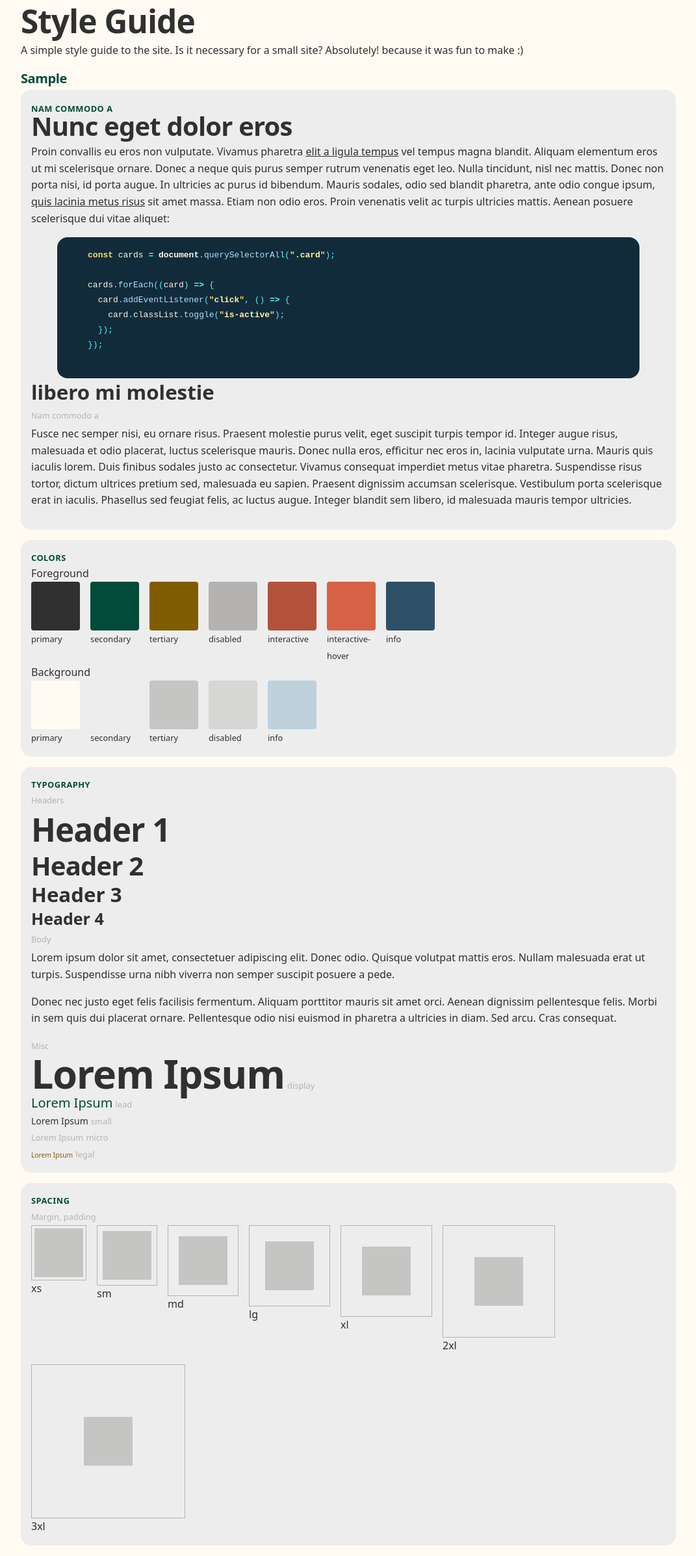
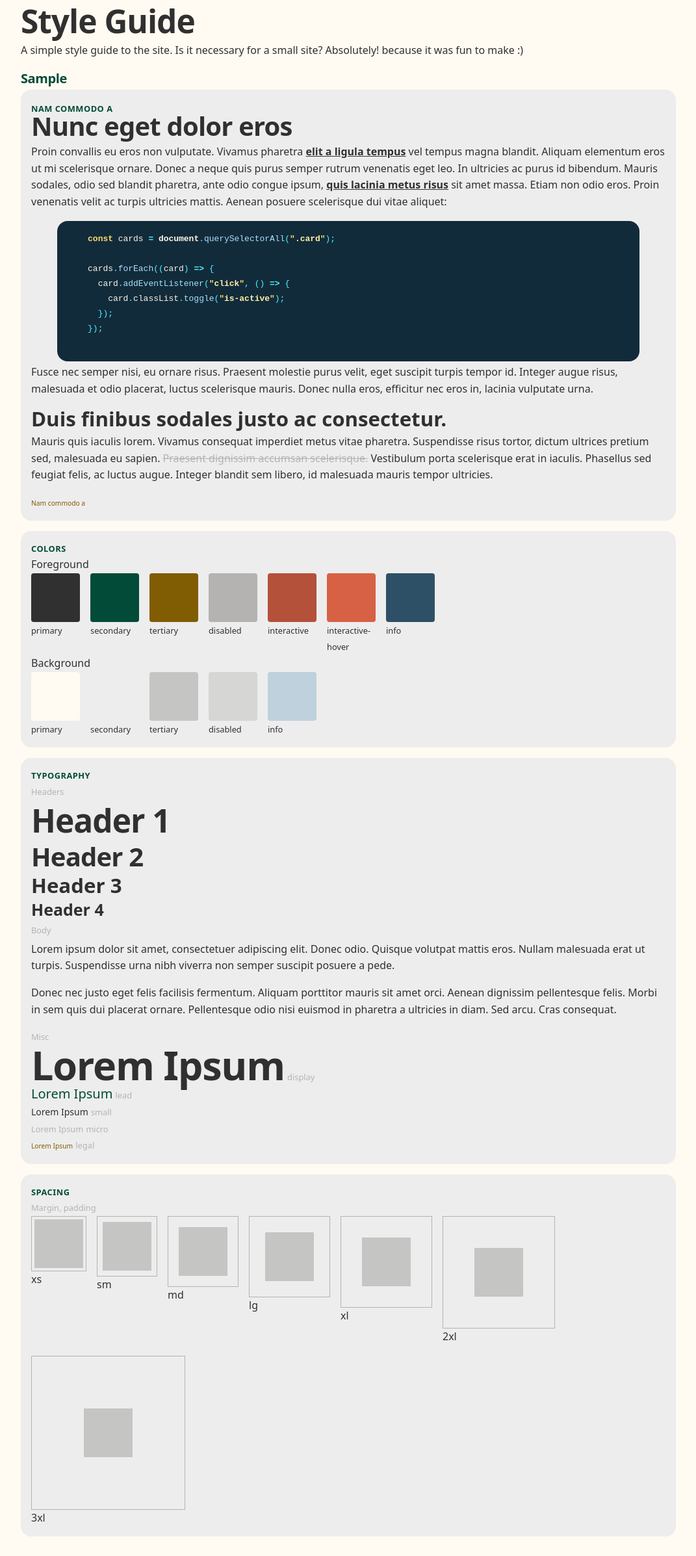
Before and after one commit to douten/minh.codes, a Jekyll site: the page built from style-guide.html, in a window 1280 px wide. Shown: the whole page at 65% size, without its empty margins (104-1175 px from the left). Built offline with Jekyll 4.4.1, drawn with Linux system fonts in a browser that asks for light colours.

Commit message:
[3] update anchor styling.

```diff
--- a/_sass/_helpers.scss
+++ b/_sass/_helpers.scss
@@ -156,7 +156,14 @@ $spacing: (
     box-sizing: content-box;
 }
 
-/* Display */
+// --- Typography -------------------------------
+.line-through {
+    text-decoration: line-through;
+}
+
+
+// --- Block -------------------------------
+/* --- Displays --- */
 .flex        { display: flex; }
 .inline-flex { display: inline-flex; }
 
@@ -173,7 +180,7 @@ $spacing: (
 .gap-md { gap: var(--space-md); }
 .gap-lg { gap: var(--space-lg); }
 
-// Block Styling
+/* --- Resets --- */
 .list-none {
     list-style: none;
     margin: 0;
--- a/_sass/_typography.scss
+++ b/_sass/_typography.scss
@@ -25,6 +25,20 @@ h4 { font-size: var(--text-lg); font-weight: var(--weight-semibold); }
 p {
     margin-block-start: var(--space-xs);
     margin-block-end: var(--space-md);
+}
+
+a {
+    color: var(--color-fg-interactive-default);
+    font-weight: var(--weight-semibold);
+
+    &:visited {
+        color: var(--color-fg-interactive-default);
+        text-decoration-style: dashed;
+    }
+
+    &:hover {
+        color: var(--color-fg-interactive-hover)
+    }
 }
 
 .display {
--- a/_sass/_variables.scss
+++ b/_sass/_variables.scss
@@ -19,7 +19,7 @@
 
     // --- Semantic color ------------------------
     // Foreground
-    --color-fg-primary: light-dark(#313030, #d6d6d5); // neutral 65%, 65%
+    --color-fg-primary: light-dark(#313030, #cbcac9); // neutral 65%, 55%
     --color-fg-secondary: light-dark(#024b38, #e0ecc4); // secondary 65%,
     --color-fg-tertiary: light-dark(#805c02, #ffdb81); // primary 50%,
     --color-fg-disabled: light-dark(#b4b3b2, #5a5a58); // neutral 35%, 35%
--- a/style-guide.html
+++ b/style-guide.html
@@ -14,7 +14,10 @@ code_highlight: true
     <span class="eyebrow">Nam commodo a</span>
     <h2>Nunc eget dolor eros</h2>
     <p>
-        Proin convallis eu eros non vulputate. Vivamus pharetra <a href="#">elit a ligula tempus</a> vel tempus magna blandit. Aliquam elementum eros ut mi scelerisque ornare. Donec a neque quis purus semper rutrum venenatis eget leo. Nulla tincidunt, nisl nec mattis. Donec non porta nisi, id porta augue. In ultricies ac purus id bibendum. Mauris sodales, odio sed blandit pharetra, ante odio congue ipsum, <a href="#">quis lacinia metus risus</a> sit amet massa. Etiam non odio eros. Proin venenatis velit ac turpis ultricies mattis. Aenean posuere scelerisque dui vitae aliquet:
+        Proin convallis eu eros non vulputate. Vivamus pharetra <a href="#">elit a ligula tempus</a> vel tempus magna blandit. Aliquam elementum eros ut mi scelerisque ornare.
+        Donec a neque quis purus semper rutrum venenatis eget leo.
+        In ultricies ac purus id bibendum. Mauris sodales, odio sed blandit pharetra, ante odio congue ipsum, <a href="#">quis lacinia metus risus</a> sit amet massa.
+        Etiam non odio eros. Proin venenatis velit ac turpis ultricies mattis. Aenean posuere scelerisque dui vitae aliquet:
     </p>
     {% highlight javascript %}
     const cards = document.querySelectorAll(".card");
@@ -25,11 +28,17 @@ code_highlight: true
       });
     });
     {% endhighlight %}
-    <h3>libero mi molestie</h3>
-    <span class="micro">Nam commodo a</span>
     <p>
-        Fusce nec semper nisi, eu ornare risus. Praesent molestie purus velit, eget suscipit turpis tempor id. Integer augue risus, malesuada et odio placerat, luctus scelerisque mauris. Donec nulla eros, efficitur nec eros in, lacinia vulputate urna. Mauris quis iaculis lorem. Duis finibus sodales justo ac consectetur. Vivamus consequat imperdiet metus vitae pharetra. Suspendisse risus tortor, dictum ultrices pretium sed, malesuada eu sapien. Praesent dignissim accumsan scelerisque. Vestibulum porta scelerisque erat in iaculis. Phasellus sed feugiat felis, ac luctus augue. Integer blandit sem libero, id malesuada mauris tempor ultricies.
+        Fusce nec semper nisi, eu ornare risus. Praesent molestie purus velit, eget suscipit turpis tempor id.
+        Integer augue risus, malesuada et odio placerat, luctus scelerisque mauris. Donec nulla eros, efficitur nec eros in, lacinia vulputate urna.
     </p>
+    <h3>Duis finibus sodales justo ac consectetur.</h3>
+    <p>
+        Mauris quis iaculis lorem. Vivamus consequat imperdiet metus vitae pharetra. Suspendisse risus tortor, dictum ultrices pretium sed, malesuada eu sapien.
+        <span class="fg-disabled line-through">Praesent dignissim accumsan scelerisque.</span> Vestibulum porta scelerisque erat in iaculis.
+        Phasellus sed feugiat felis, ac luctus augue. Integer blandit sem libero, id malesuada mauris tempor ultricies.
+    </p>
+    <span class="legal">Nam commodo a</span>
 </div>
 <div class="card">
     <h2 class="eyebrow">Colors</h2>
```
